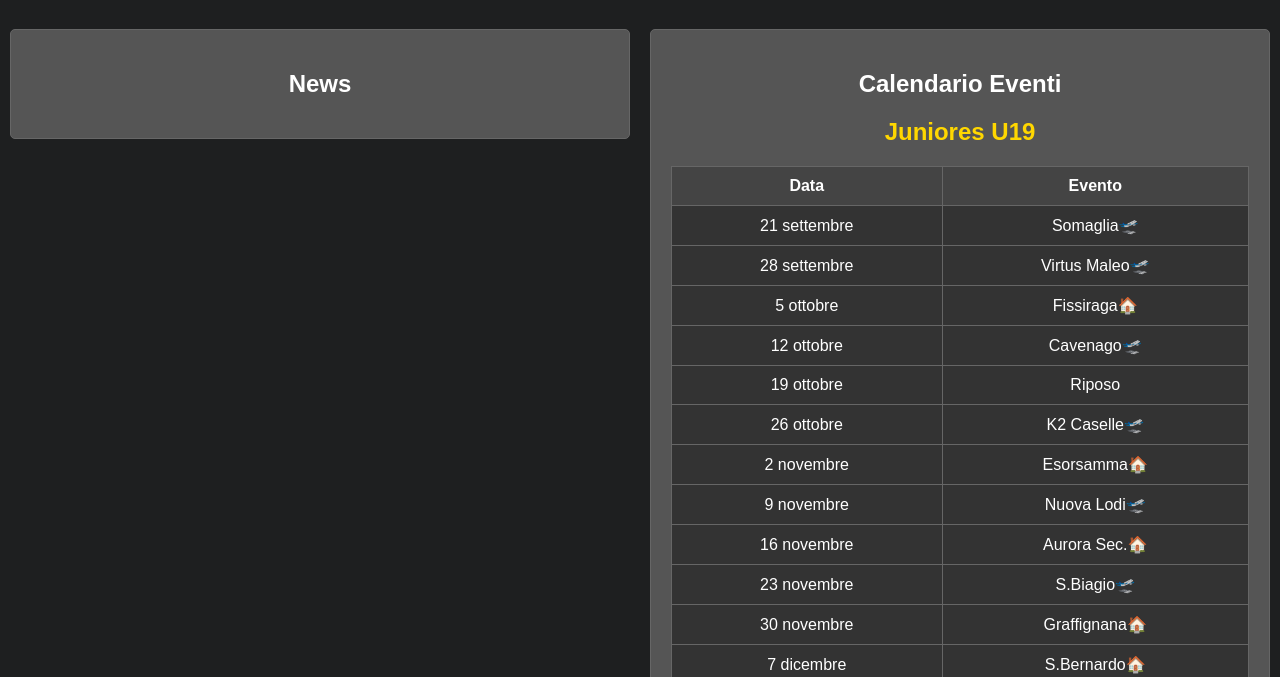
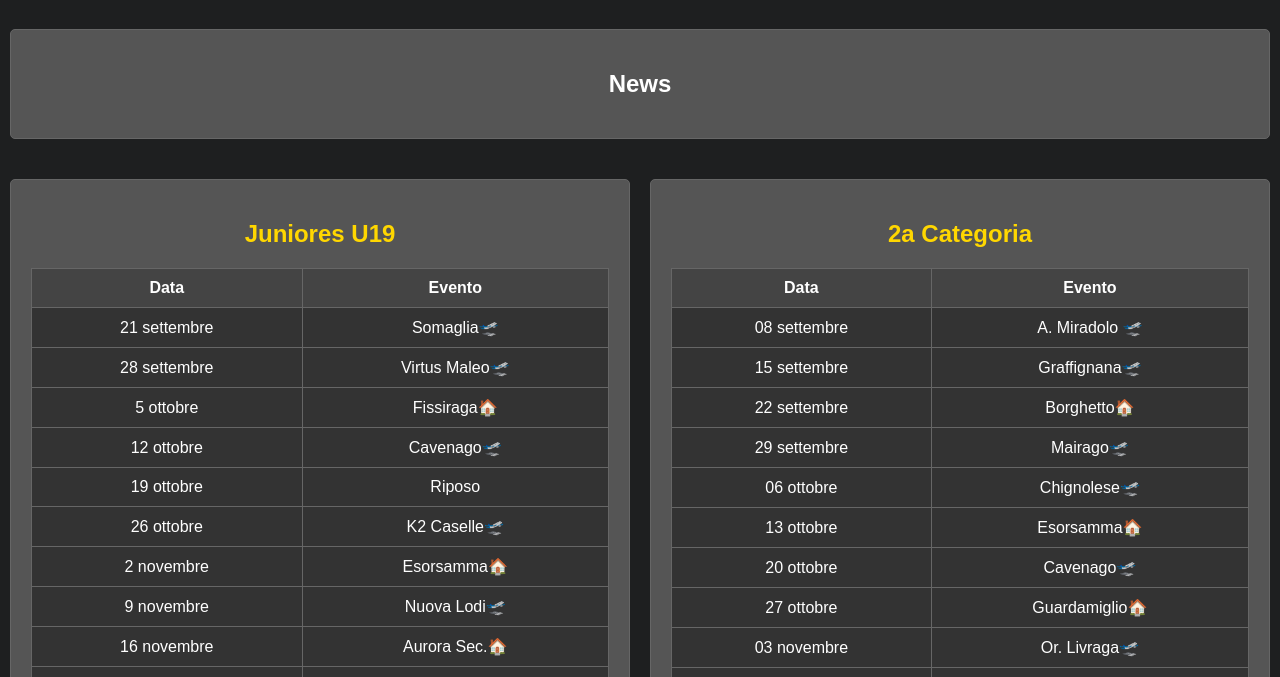
Before and after one commit to FeDeveloper95/New-Zorlesco-WebSite, a plain HTML site: page index.html in a window 1280 px wide. Shown: the part 275-952 px from the top of the page. Drawn offline with Linux system fonts and the light colour scheme; a web font is replaced by a local one.

Commit message:
Update index.html

```diff
--- a/index.html
+++ b/index.html
@@ -156,11 +156,12 @@
                 <!-- Contenuto della sezione News -->
             </div>
         </div>
+    </div>
 
+    <!-- Nuova riga per i due calendari -->
+    <div class="row">
         <div class="column">
             <div class="section">
-                <h2>Calendario Eventi</h2>
-
                 <!-- Tabella 1: Juniores U19 -->
                 <h3 class="table-title">Juniores U19</h3>
                 <table>
@@ -199,7 +200,11 @@
                         <tr><td>26 aprile</td><td>Laudense🏠</td></tr>
                     </tbody>
                 </table>
+            </div>
+        </div>
 
+        <div class="column">
+            <div class="section">
                 <!-- Tabella 2: 2a Categoria -->
                 <h3 class="table-title">2a Categoria</h3>
                 <table>
```
